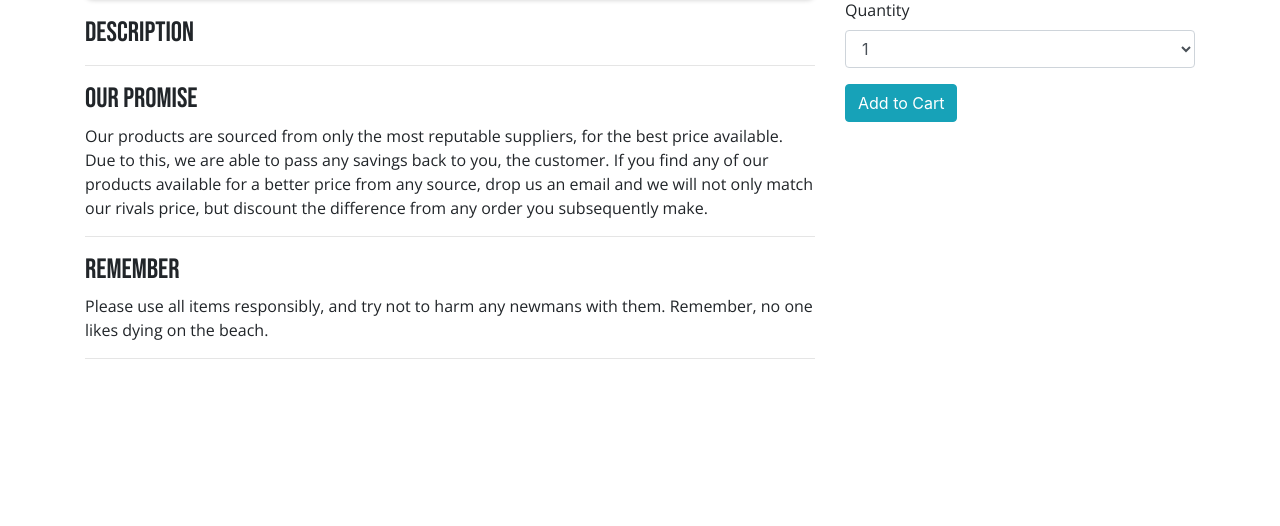
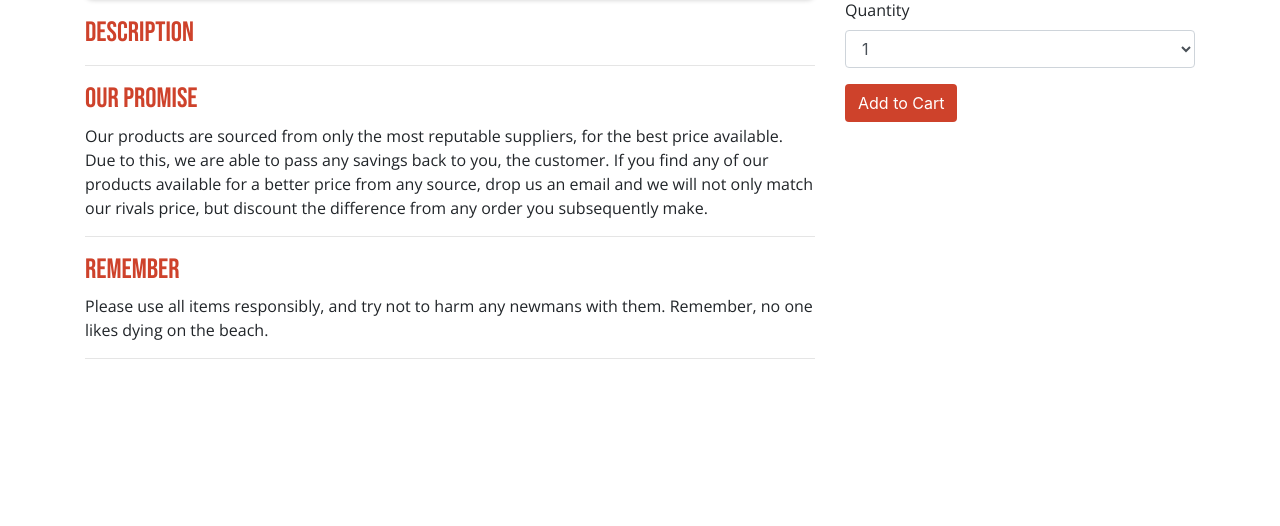
Before and after one commit to Prejudice182/prej-milestone-four, a Django app: template products/templates/products/details.html in a window 1280 px wide. Shown: the part 130-656 px from the top of the page. Run offline with Django 3.2, Linux system fonts and the light colour scheme; the template is opened without the code that fills it: values that come from a table or form of the project are taken from there, others are empty; some libraries are stand-ins or nearby versions.

Commit message:
Change colours on headings for details page

```diff
--- a/products/templates/products/details.html
+++ b/products/templates/products/details.html
@@ -13,16 +13,16 @@
                     alt="Main image of {{ product.mainimage.url }}">
             </div>
             <div class="product-details pt-3">
-                <h3>Description</h3>
+                <h3 class="rust">Description</h3>
                 <p>{{ product.detail_text }}</p>
                 <hr>
-                <h3>Our Promise</h3>
+                <h3 class="rust">Our Promise</h3>
                 <p>Our products are sourced from only the most reputable suppliers, for the best price available. Due to
                     this, we are able to pass any savings back to you, the customer. If you find any of our products
                     available for a better price from any source, drop us an email and we will not only match our rivals
                     price, but discount the difference from any order you subsequently make.</p>
                 <hr>
-                <h3>Remember</h3>
+                <h3 class="rust">Remember</h3>
                 <p>Please use all items responsibly, and try not to harm any newmans with them. Remember, no one likes dying on the beach.</p>
             </div>
             <hr>
@@ -34,7 +34,7 @@
             <form action="{% url 'cart:add' product.slug %}" method="post">
                 {% csrf_token %}
                 {{ form | crispy }}
-                <button class="btn btn-info" type="submit">Add to Cart</button>
+                <button class="btn rust-button" type="submit">Add to Cart</button>
             </form>
         </div>
     </div>
```
